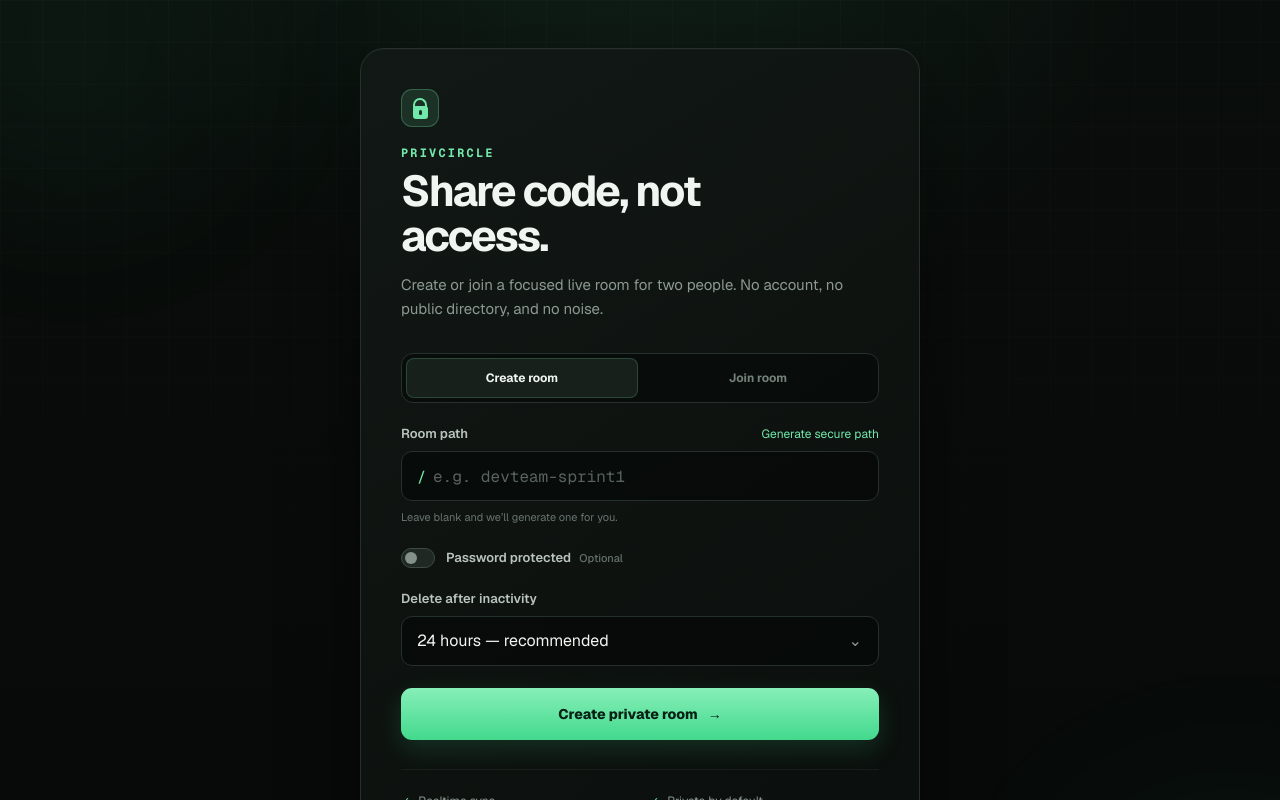
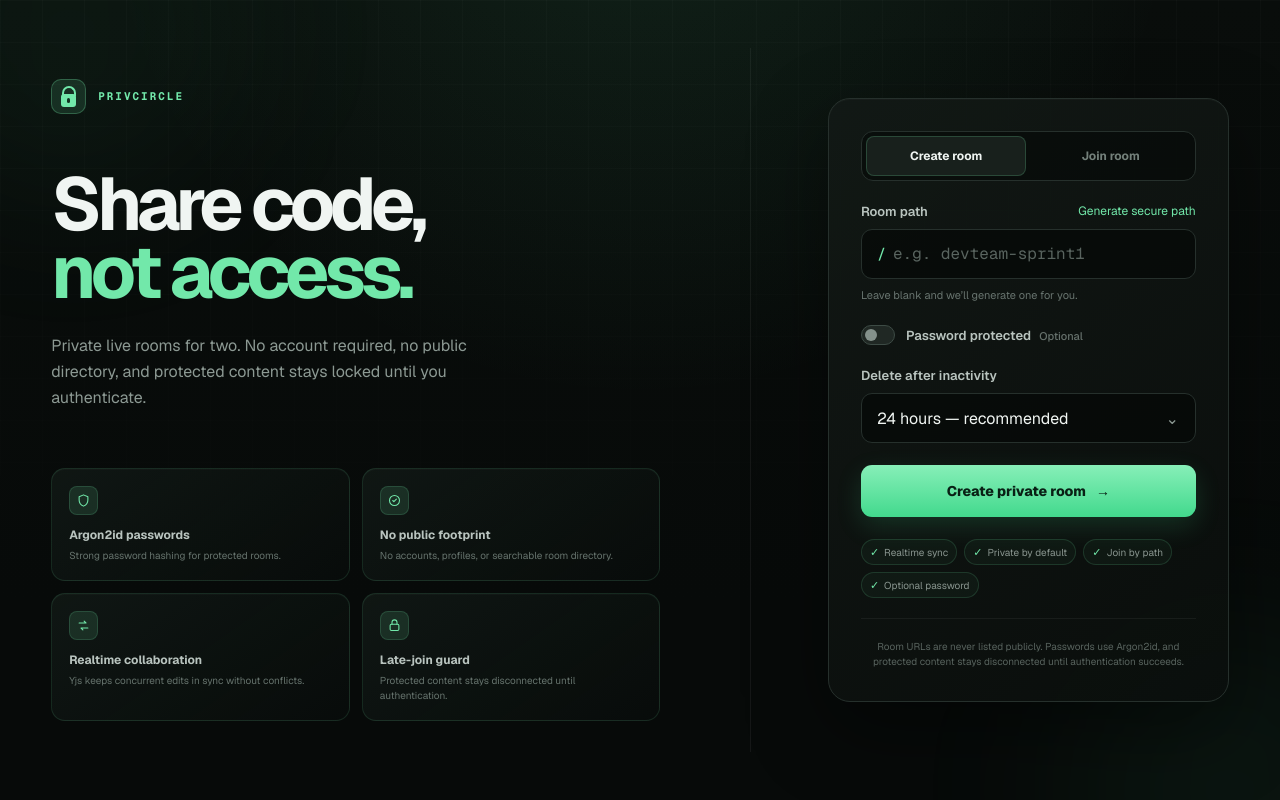
Before and after one commit to anshsuthar07/PrivCircle, a Next.js app: page / in a window 1280 px wide. Shown: the top 800 px of the page. Built offline with nearby package versions, Linux system fonts and the light colour scheme.

Commit message:
feat(home): redesign landing page as split workspace

```diff
--- a/app/globals.css
+++ b/app/globals.css
@@ -79,7 +79,7 @@
   min-height: 100vh;
   place-items: center;
   overflow: hidden;
-  padding: 48px 20px;
+  padding: 48px clamp(24px, 4vw, 72px);
 }
 
 .home-shell::before {
@@ -114,13 +114,125 @@
   bottom: -160px;
 }
 
+.home-layout {
+  display: grid;
+  width: min(100%, 1380px);
+  grid-template-columns: minmax(0, 1.12fr) minmax(430px, 0.88fr);
+  align-items: center;
+  gap: clamp(56px, 7vw, 112px);
+}
+
+.home-story {
+  min-width: 0;
+}
+
+.home-brand {
+  display: flex;
+  align-items: center;
+  gap: 12px;
+  margin-bottom: clamp(48px, 7vh, 76px);
+  color: var(--accent);
+  font: 680 11px/1 var(--font-geist-mono), monospace;
+  letter-spacing: 0.18em;
+}
+
+.home-brand .brand-lock {
+  width: 35px;
+  height: 35px;
+  margin: 0;
+  border-radius: 10px;
+}
+
+.home-story h1 {
+  max-width: 700px;
+  font-size: clamp(56px, 5.8vw, 86px);
+  font-weight: 650;
+  line-height: 0.92;
+  letter-spacing: -0.068em;
+}
+
+.home-story h1 span {
+  color: var(--accent);
+}
+
+.home-story .home-intro {
+  max-width: 480px;
+  margin-top: 26px;
+  font-size: 16px;
+  line-height: 1.65;
+}
+
+.feature-grid {
+  display: grid;
+  grid-template-columns: repeat(2, minmax(0, 1fr));
+  gap: 12px;
+  margin-top: clamp(42px, 7vh, 66px);
+}
+
+.feature-card {
+  min-width: 0;
+  min-height: 112px;
+  border: 1px solid rgba(114, 232, 170, 0.13);
+  border-radius: 14px;
+  padding: 17px;
+  background: linear-gradient(145deg, rgba(20, 29, 25, 0.68), rgba(9, 14, 12, 0.52));
+  box-shadow: inset 0 1px 0 rgba(255, 255, 255, 0.018);
+}
+
+.feature-icon {
+  display: grid;
+  width: 29px;
+  height: 29px;
+  place-items: center;
+  margin-bottom: 12px;
+  border: 1px solid rgba(114, 232, 170, 0.16);
+  border-radius: 8px;
+  color: var(--accent);
+  background: var(--accent-soft);
+}
+
+.feature-icon svg {
+  width: 15px;
+  height: 15px;
+  stroke: currentColor;
+  stroke-width: 1.7;
+  stroke-linecap: round;
+  stroke-linejoin: round;
+}
+
+.feature-card h2 {
+  color: var(--muted-strong);
+  font-size: 12px;
+  font-weight: 650;
+}
+
+.feature-card p {
+  margin-top: 5px;
+  color: #66736d;
+  font-size: 10px;
+  line-height: 1.5;
+  overflow-wrap: anywhere;
+}
+
+.home-form-column {
+  display: grid;
+  min-height: min(780px, calc(100vh - 96px));
+  align-items: center;
+  border-left: 1px solid rgba(255, 255, 255, 0.055);
+  padding-left: clamp(48px, 6vw, 96px);
+}
+
 .home-card {
-  width: min(100%, 560px);
+  width: min(100%, 500px);
   border: 1px solid var(--border);
-  border-radius: 24px;
+  border-radius: 22px;
   background: linear-gradient(145deg, rgba(18, 24, 21, 0.97), rgba(10, 14, 12, 0.96));
   box-shadow: 0 28px 80px rgba(0, 0, 0, 0.42), inset 0 1px 0 rgba(255, 255, 255, 0.025);
-  padding: 40px;
+  padding: 32px;
+}
+
+.home-card .create-form {
+  margin-top: 0;
 }
 
 .brand-lock {
@@ -578,20 +690,22 @@
 }
 
 .assurances {
-  display: grid;
-  grid-template-columns: 1fr 1fr;
-  gap: 11px 20px;
-  margin-top: 29px;
-  padding-top: 23px;
-  border-top: 1px solid rgba(255, 255, 255, 0.055);
+  display: flex;
+  flex-wrap: wrap;
+  gap: 7px;
+  margin-top: 22px;
 }
 
 .assurance {
   display: flex;
   align-items: center;
-  gap: 8px;
+  gap: 5px;
+  border: 1px solid rgba(114, 232, 170, 0.15);
+  border-radius: 999px;
+  padding: 5px 8px;
   color: #89958f;
-  font-size: 12px;
+  background: rgba(114, 232, 170, 0.035);
+  font-size: 10px;
 }
 
 .checkmark {
@@ -600,7 +714,9 @@
 }
 
 .privacy-note {
-  margin-top: 22px;
+  margin-top: 20px;
+  border-top: 1px solid rgba(255, 255, 255, 0.055);
+  padding-top: 20px;
   color: #58635e;
   font-size: 10px;
   line-height: 1.5;
@@ -947,10 +1063,77 @@
   }
 }
 
+@media (max-width: 1020px) {
+  .home-shell {
+    padding: 42px 24px;
+  }
+
+  .home-layout {
+    width: min(100%, 760px);
+    grid-template-columns: 1fr;
+    gap: 46px;
+  }
+
+  .home-brand {
+    margin-bottom: 42px;
+  }
+
+  .home-story h1 {
+    font-size: clamp(52px, 10vw, 78px);
+  }
+
+  .home-form-column {
+    min-height: 0;
+    justify-items: center;
+    border-top: 1px solid rgba(255, 255, 255, 0.055);
+    border-left: 0;
+    padding-top: 46px;
+    padding-left: 0;
+  }
+
+  .home-card {
+    width: min(100%, 620px);
+  }
+}
+
 @media (max-width: 560px) {
   .home-shell {
     align-items: start;
     padding: 20px 12px;
+  }
+
+  .home-layout {
+    gap: 32px;
+  }
+
+  .home-story {
+    padding: 8px;
+  }
+
+  .home-brand {
+    margin-bottom: 34px;
+  }
+
+  .home-story h1 {
+    font-size: clamp(43px, 13vw, 58px);
+  }
+
+  .home-story .home-intro {
+    margin-top: 20px;
+    font-size: 14px;
+  }
+
+  .feature-grid {
+    grid-template-columns: 1fr;
+    margin-top: 34px;
+  }
+
+  .feature-card {
+    min-height: 0;
+  }
+
+  .home-form-column {
+    padding-top: 32px;
   }
 
   .home-card {
@@ -959,17 +1142,11 @@
   }
 
   .assurances {
-    gap: 11px 12px;
+    gap: 7px;
   }
 
   .label-row {
     align-items: baseline;
-  }
-}
-
-@media (max-width: 370px) {
-  .assurances {
-    grid-template-columns: 1fr;
   }
 }
 
--- a/app/page.tsx
+++ b/app/page.tsx
@@ -7,24 +7,69 @@
   "Optional password",
 ];
 
+const features = [
+  {
+    icon: "shield",
+    title: "Argon2id passwords",
+    description: "Strong password hashing for protected rooms.",
+  },
+  {
+    icon: "private",
+    title: "No public footprint",
+    description: "No accounts, profiles, or searchable room directory.",
+  },
+  {
+    icon: "sync",
+    title: "Realtime collaboration",
+    description: "Yjs keeps concurrent edits in sync without conflicts.",
+  },
+  {
+    icon: "lock",
+    title: "Late-join guard",
+    description: "Protected content stays disconnected until authentication.",
+  },
+] as const;
+
 export default function Home() {
   return (
     <main className="home-shell">
       <div className="ambient ambient-one" />
       <div className="ambient ambient-two" />
 
-      <section className="home-card" aria-labelledby="home-title">
+      <div className="home-layout">
+        <section className="home-story" aria-labelledby="home-title">
+          <div className="home-brand">
             <div className="brand-lock" aria-hidden="true">
               <span />
             </div>
+            <span>PRIVCIRCLE</span>
+          </div>
 
-        <div className="eyebrow">PRIVCIRCLE</div>
-        <h1 id="home-title">Share code, not access.</h1>
+          <div className="home-hero-copy">
+            <h1 id="home-title">
+              Share code,
+              <br />
+              <span>not access.</span>
+            </h1>
             <p className="home-intro">
-          Create or join a focused live room for two people. No account, no
-          public directory, and no noise.
+              Private live rooms for two. No account required, no public
+              directory, and protected content stays locked until you authenticate.
             </p>
+          </div>
 
+          <div className="feature-grid" aria-label="Privacy and collaboration features">
+            {features.map((feature) => (
+              <article className="feature-card" key={feature.title}>
+                <FeatureIcon name={feature.icon} />
+                <h2>{feature.title}</h2>
+                <p>{feature.description}</p>
+              </article>
+            ))}
+          </div>
+        </section>
+
+        <div className="home-form-column">
+          <section className="home-card" aria-label="Create or join a private room">
             <CreateRoomForm />
 
             <div className="assurances" aria-label="Room features">
@@ -43,6 +88,38 @@
               protected content stays disconnected until authentication succeeds.
             </p>
           </section>
+        </div>
+      </div>
     </main>
   );
 }
+
+function FeatureIcon({ name }: { name: (typeof features)[number]["icon"] }) {
+  return (
+    <span className="feature-icon" aria-hidden="true">
+      <svg viewBox="0 0 24 24" fill="none">
+        {name === "shield" ? (
+          <path d="M12 3 19 6v5c0 4.7-2.7 8-7 10-4.3-2-7-5.3-7-10V6l7-3Z" />
+        ) : null}
+        {name === "private" ? (
+          <>
+            <circle cx="12" cy="12" r="8" />
+            <path d="m9.2 12 1.8 1.8 4-4" />
+          </>
+        ) : null}
+        {name === "sync" ? (
+          <>
+            <path d="M5 8h11l-3-3" />
+            <path d="M19 16H8l3 3" />
+          </>
+        ) : null}
+        {name === "lock" ? (
+          <>
+            <rect x="5" y="10" width="14" height="10" rx="2" />
+            <path d="M8 10V7a4 4 0 0 1 8 0v3" />
+          </>
+        ) : null}
+      </svg>
+    </span>
+  );
+}
```
Lines whose indentation alone changed are shown as unchanged.
